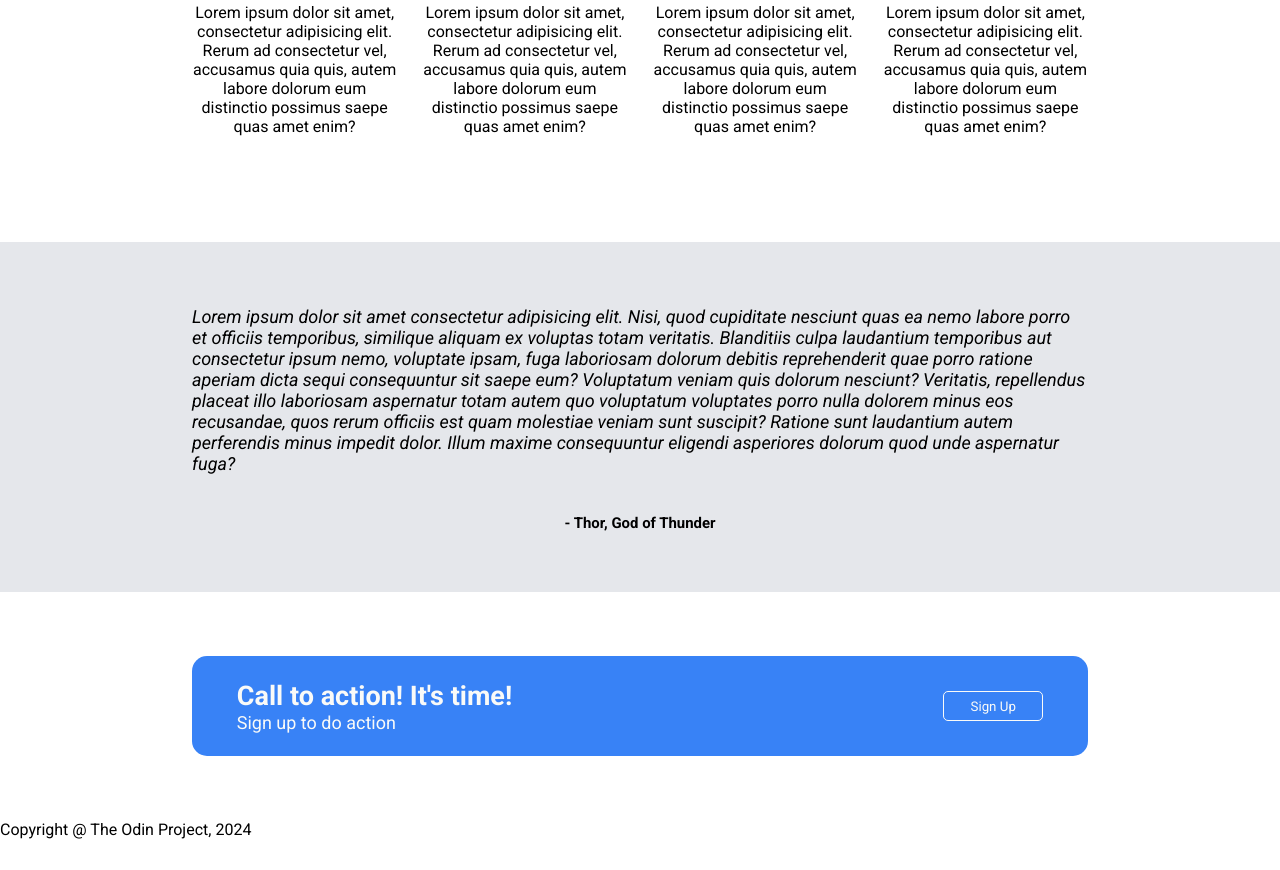
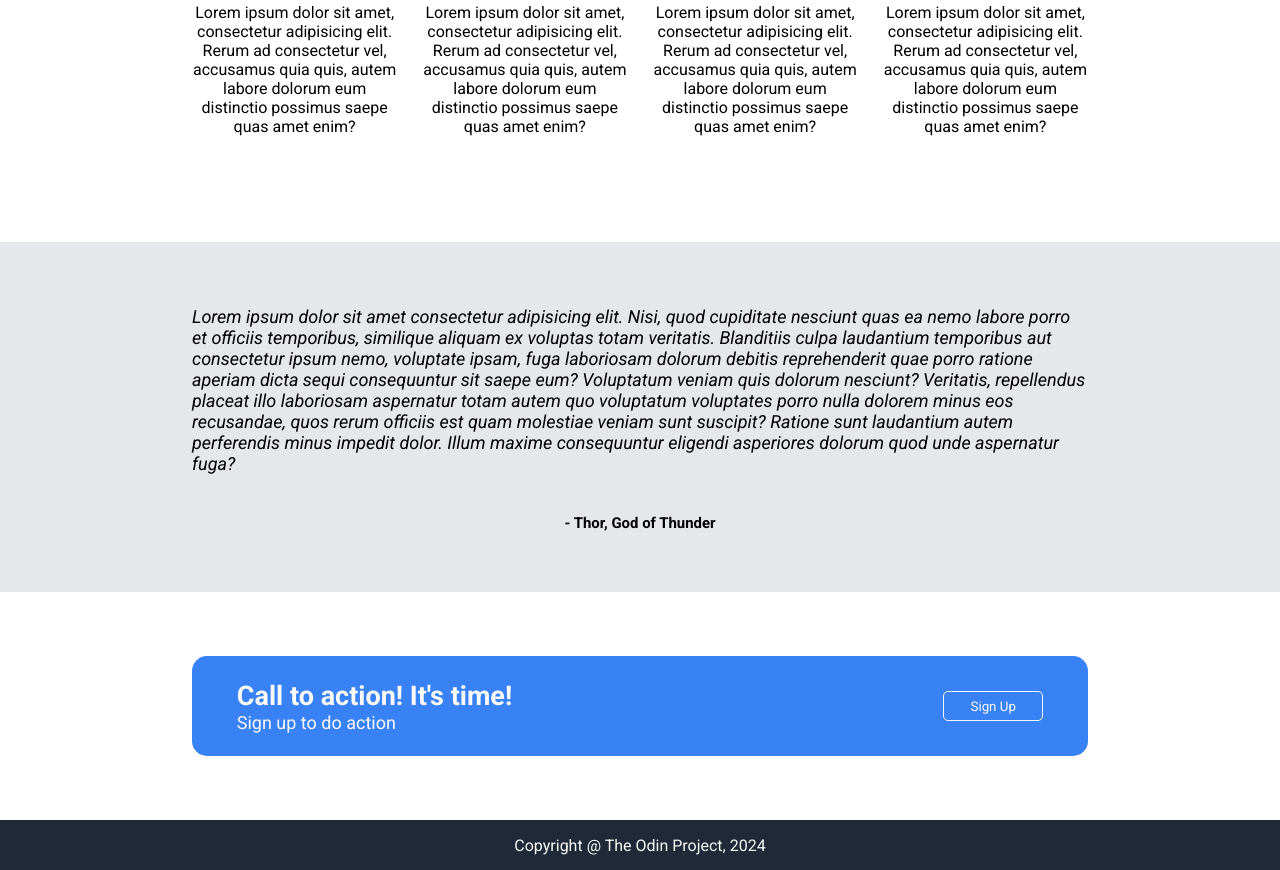
Before and after one commit to kamihatsu/Landing-Page, a plain HTML site: page index.html in a window 1280 px wide. Shown: the part 839-1709 px from the top of the page. Before the commit the page ends 1678 px from the top, so only its background shows below. Drawn offline with Linux system fonts and the light colour scheme.

Commit message:
create footer

```diff
--- a/style.css
+++ b/style.css
@@ -162,3 +162,11 @@ header nav{
     height: 30px;
     width: 100px;
 }
+
+footer{
+    height: 50px;
+    background-color: #1f2937;
+    display: flex;
+    align-items: center;
+    color: #f9faf8;
+}
```
